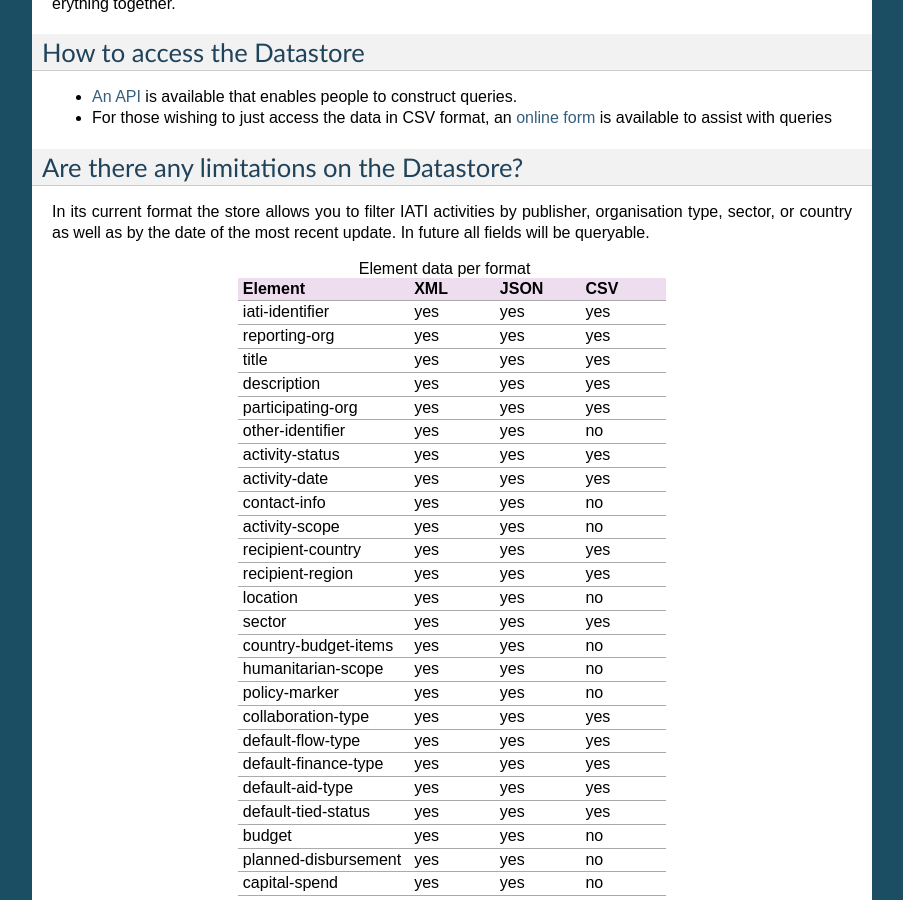
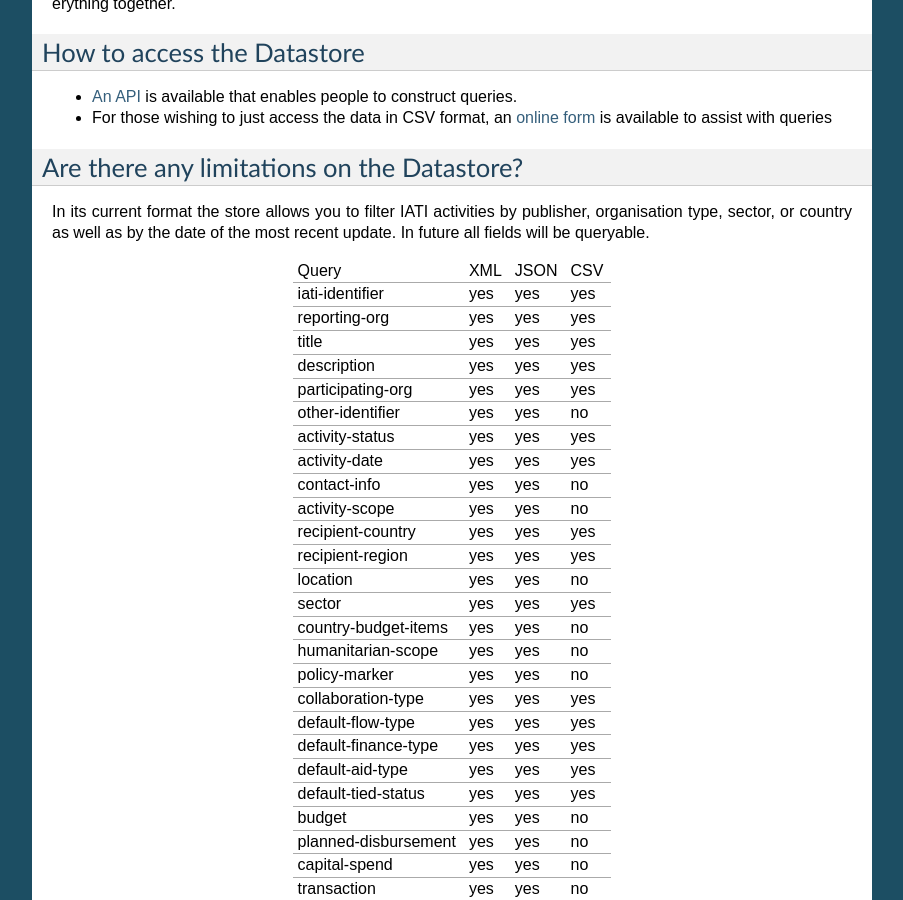
Before and after one commit to IATI/IATI-Datastore, a Sphinx documentation site: the page built from docs/index.rst, in a window 1280 px wide and 900 px high, scrolled down 624 px. Shown: the whole window, without its empty margins (198-1101 px from the left). Built offline with Sphinx 7.4.7, drawn with Linux system fonts in a browser that asks for light colours.

Commit message:
Add ASCII type table

```diff
--- a/docs/index.rst
+++ b/docs/index.rst
@@ -33,146 +33,74 @@ Are there any limitations on the Datastore?
 
 In its current format the store allows you to filter IATI activities by publisher, organisation type, sector, or country as well as by the date of the most recent update. In future all fields will be queryable.
 
-.. list-table:: Element data per format
-  :widths: 20 10 10 10
-  :header-rows: 1
-
-  * - Element
-    - XML
-    - JSON
-    - CSV
-  * - iati-identifier
-    - yes
-    - yes
-    - yes
-  * - reporting-org
-    - yes
-    - yes
-    - yes
-  * - title
-    - yes
-    - yes
-    - yes
-  * - description
-    - yes
-    - yes
-    - yes
-  * - participating-org
-    - yes
-    - yes
-    - yes
-  * - other-identifier
-    - yes
-    - yes
-    - no
-  * - activity-status
-    - yes
-    - yes
-    - yes
-  * - activity-date
-    - yes
-    - yes
-    - yes
-  * - contact-info
-    - yes
-    - yes
-    - no
-  * - activity-scope
-    - yes
-    - yes
-    - no
-  * - recipient-country
-    - yes
-    - yes
-    - yes
-  * - recipient-region
-    - yes
-    - yes
-    - yes
-  * - location
-    - yes
-    - yes
-    - no
-  * - sector
-    - yes
-    - yes
-    - yes
-  * - country-budget-items
-    - yes
-    - yes
-    - no
-  * - humanitarian-scope
-    - yes
-    - yes
-    - no
-  * - policy-marker
-    - yes
-    - yes
-    - no
-  * - collaboration-type
-    - yes
-    - yes
-    - yes
-  * - default-flow-type
-    - yes
-    - yes
-    - yes
-  * - default-finance-type
-    - yes
-    - yes
-    - yes
-  * - default-aid-type
-    - yes
-    - yes
-    - yes
-  * - default-tied-status
-    - yes
-    - yes
-    - yes
-  * - budget
-    - yes
-    - yes
-    - no
-  * - planned-disbursement
-    - yes
-    - yes
-    - no
-  * - capital-spend
-    - yes
-    - yes
-    - no
-  * - transaction
-    - yes
-    - yes
-    - no
-  * - document-link
-    - yes
-    - yes
-    - no
-  * - related-activity
-    - yes
-    - yes
-    - no
-  * - legacy-data
-    - yes
-    - yes
-    - no
-  * - conditions
-    - yes
-    - yes
-    - no
-  * - result
-    - yes
-    - yes
-    - no
-  * - crs-add
-    - yes
-    - yes
-    - no
-  * - fss
-    - no
-    - no
-    - no
-
++---------------------+------+------+------+
+| Query               |  XML | JSON |  CSV |
++---------------------+------+------+------+
+|iati-identifier      | yes  | yes  | yes  |
++---------------------+------+------+------+
+|reporting-org        | yes  | yes  | yes  |
++---------------------+------+------+------+
+|title                | yes  | yes  | yes  |
++---------------------+------+------+------+
+|description          | yes  | yes  | yes  |
++---------------------+------+------+------+
+|participating-org    | yes  | yes  | yes  |
++---------------------+------+------+------+
+|other-identifier     | yes  | yes  | no   |
++---------------------+------+------+------+
+|activity-status      | yes  | yes  | yes  |
++---------------------+------+------+------+
+|activity-date        | yes  | yes  | yes  |
++---------------------+------+------+------+
+|contact-info         | yes  | yes  | no   |
++---------------------+------+------+------+
+|activity-scope       | yes  | yes  | no   |
++---------------------+------+------+------+
+|recipient-country    | yes  | yes  | yes  |
++---------------------+------+------+------+
+|recipient-region     | yes  | yes  | yes  |
++---------------------+------+------+------+
+|location             | yes  | yes  | no   |
++---------------------+------+------+------+
+|sector               | yes  | yes  | yes  |
++---------------------+------+------+------+
+|country-budget-items | yes  | yes  | no   |
++---------------------+------+------+------+
+|humanitarian-scope   | yes  | yes  | no   |
++---------------------+------+------+------+
+|policy-marker        | yes  | yes  | no   |
++---------------------+------+------+------+
+|collaboration-type   | yes  | yes  | yes  |
++---------------------+------+------+------+
+|default-flow-type    | yes  | yes  | yes  |
++---------------------+------+------+------+
+|default-finance-type | yes  | yes  | yes  |
++---------------------+------+------+------+
+|default-aid-type     | yes  | yes  | yes  |
++---------------------+------+------+------+
+|default-tied-status  | yes  | yes  | yes  |
++---------------------+------+------+------+
+|budget               | yes  | yes  | no   |
++---------------------+------+------+------+
+|planned-disbursement | yes  | yes  | no   |
++---------------------+------+------+------+
+|capital-spend        | yes  | yes  | no   |
++---------------------+------+------+------+
+|transaction          | yes  | yes  | no   |
++---------------------+------+------+------+
+|document-link        | yes  | yes  | no   |
++---------------------+------+------+------+
+|related-activity     | yes  | yes  | no   |
++---------------------+------+------+------+
+|legacy-data          | yes  | yes  | no   |
++---------------------+------+------+------+
+|conditions           | yes  | yes  | no   |
++---------------------+------+------+------+
+|result               | yes  | yes  | no   |
++---------------------+------+------+------+
+|crs-add              | yes  | yes  | no   |
++---------------------+------+------+------+
+|fss                  | no   | no   | no   |
++---------------------+------+------+------+
 
 In its current CSV format the store allows three different row outputs: where each row represents an activity, transaction or budget item. In future sub-national geographic information and results reporting will also be available.
```
